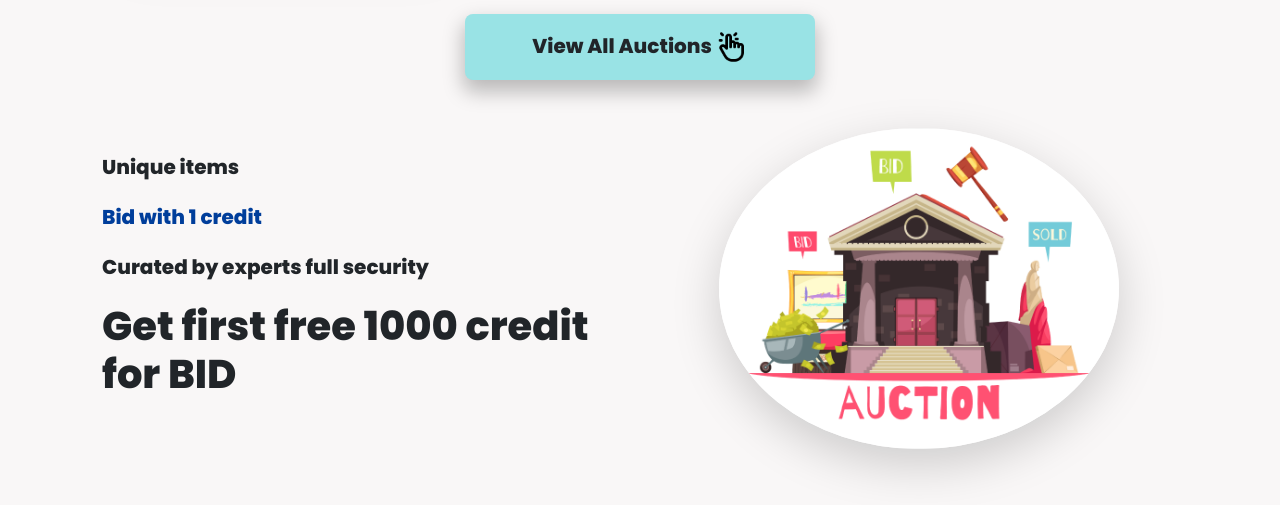
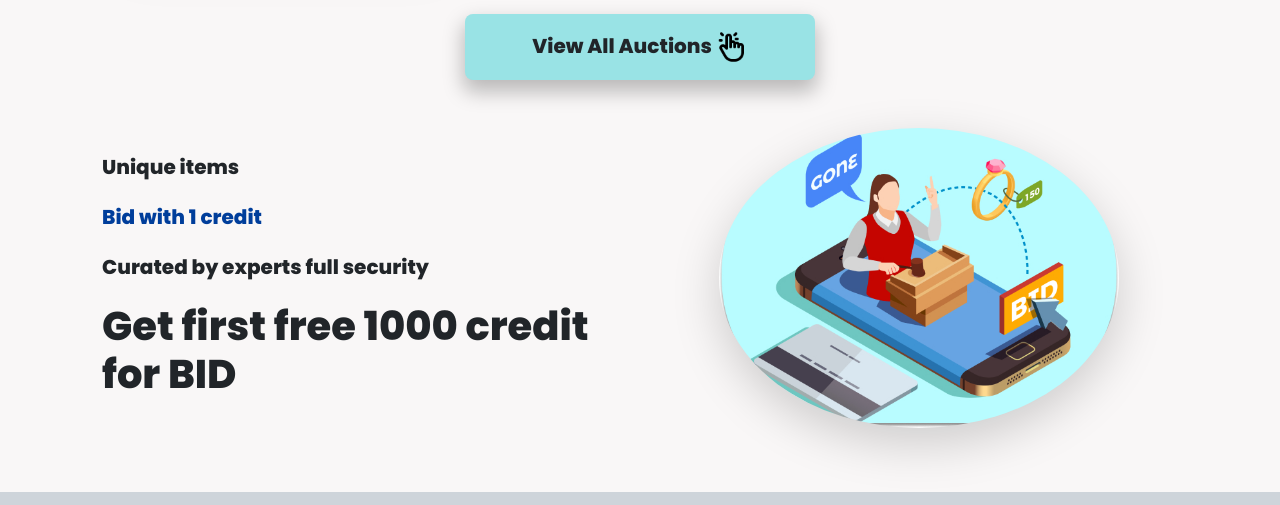
Before and after one commit to RohitAmdahl/auction_website, a website: page index.html in a window 1280 px wide. Shown: the part 416-921 px from the top of the page. Drawn offline with nearby package versions, Linux system fonts and the light colour scheme.

Commit message:
edit banner hero img

```diff
--- a/index.html
+++ b/index.html
@@ -131,8 +131,8 @@
               class="col-12 col-lg-6 col-md-6 col-sm-12 mt-5 d-flex justify-content-center"
             >
               <img
-                src="pictures/login-hero.jpg"
-                alt=""
+                src="pictures/listing-hero.jpg"
+                alt="illustration of online auction women in front of online biding"
                 class="w-100 rounded-circle auction-hero mb-5 shadow-lg bg-white rounded"
               />
             </div>
```
